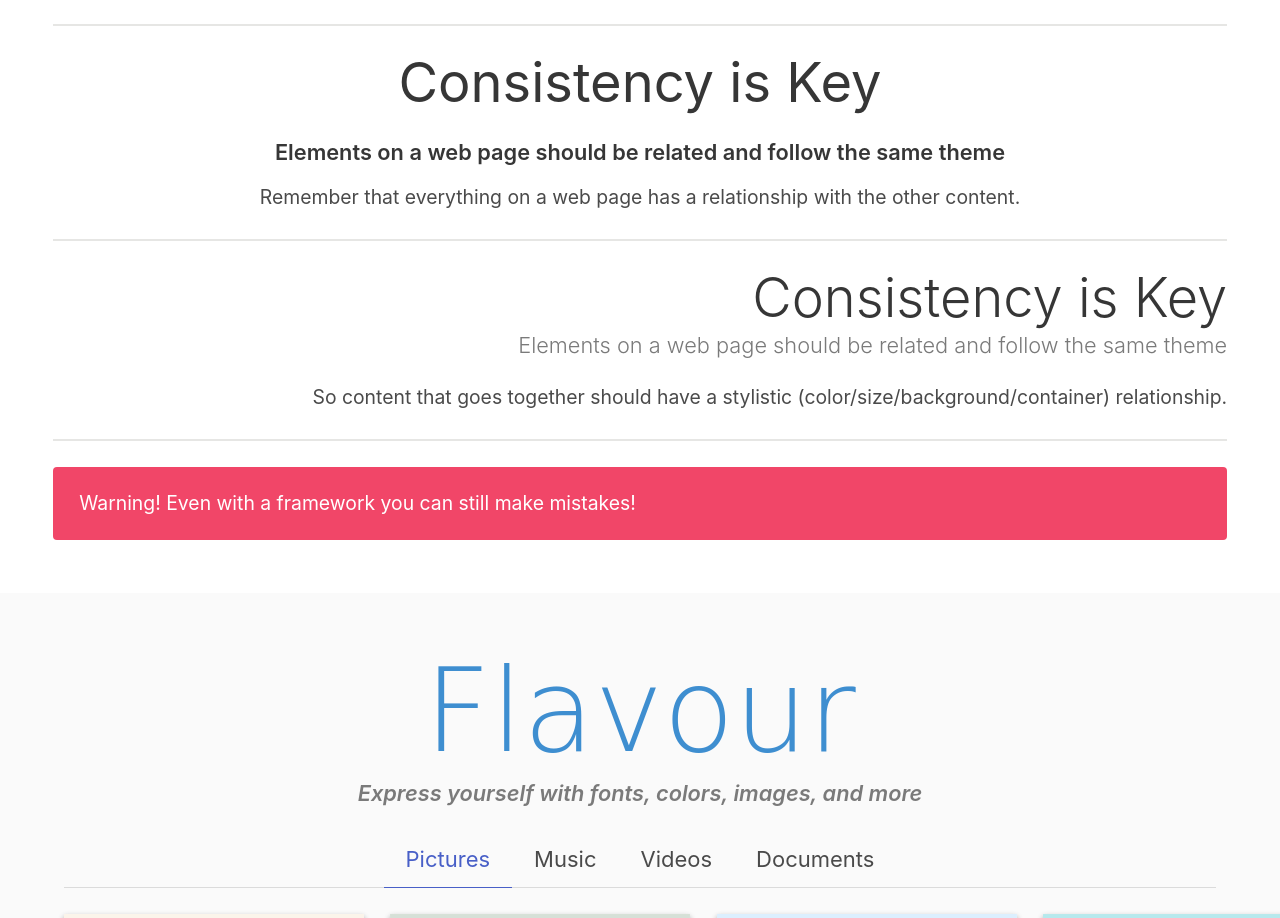
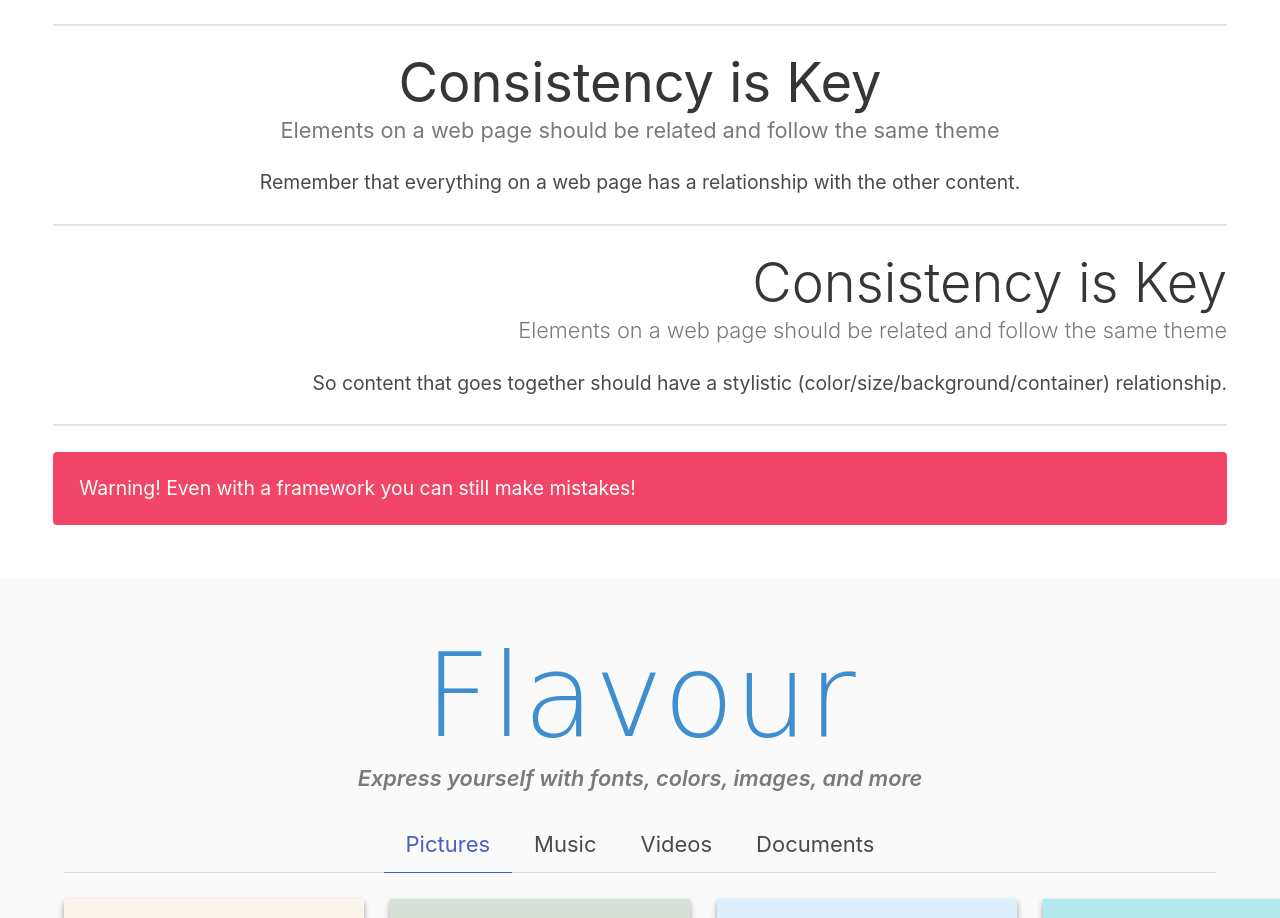
Before and after one commit to jdmar3-comp426/a02-rohansharma2023, a website: page index.html in a window 1280 px wide. Shown: the part 1731-2649 px from the top of the page. Drawn offline with nearby package versions, Linux system fonts and the light colour scheme; a web font is replaced by a local one.

Commit message:
subtiltle grey normal

```diff
--- a/index.html
+++ b/index.html
@@ -66,7 +66,7 @@
         <hr>
         <div class="content has-text-centered">
             <h1 class="title has-text-weight-normal">Consistency is Key</h1>
-            <h5 class="">Elements on a web page should be related and follow the same theme</h5>
+            <h5 class="subtitle has-text-grey has-text-weight-normal">Elements on a web page should be related and follow the same theme</h5>
             <p>
 	    	Remember that everything on a web page has a relationship with the other content.
 	    </p>
```
